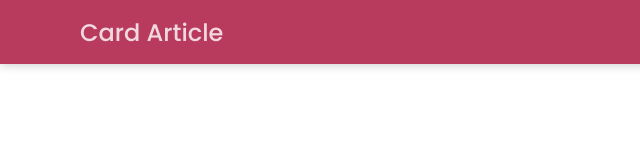
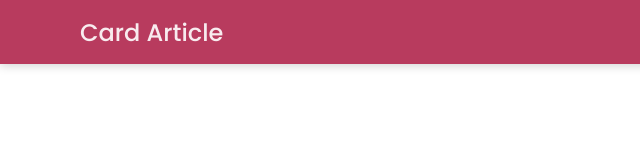
Before and after one commit to dedektegarapriyandi/card, a plain HTML site: page index.html in a window 1280 px wide. Shown: the full height of the page, 0-640 px from the left. Drawn offline with Linux system fonts and the light colour scheme.

Commit message:
change white-body-color values in variables.scss

```diff
--- a/assets/scss/_variables.scss
+++ b/assets/scss/_variables.scss
@@ -4,4 +4,4 @@ $orange: #F08A5D;
 $red: #B83B5E;
 $purple: #6A2C70;
 $body-color: #212529;
-$white-body-color: rgba(255, 255, 255, 0.8);
+$white-body-color: rgba(255, 255, 255, 0.9);
```
Also changed, not shown: assets/css/app.css.
